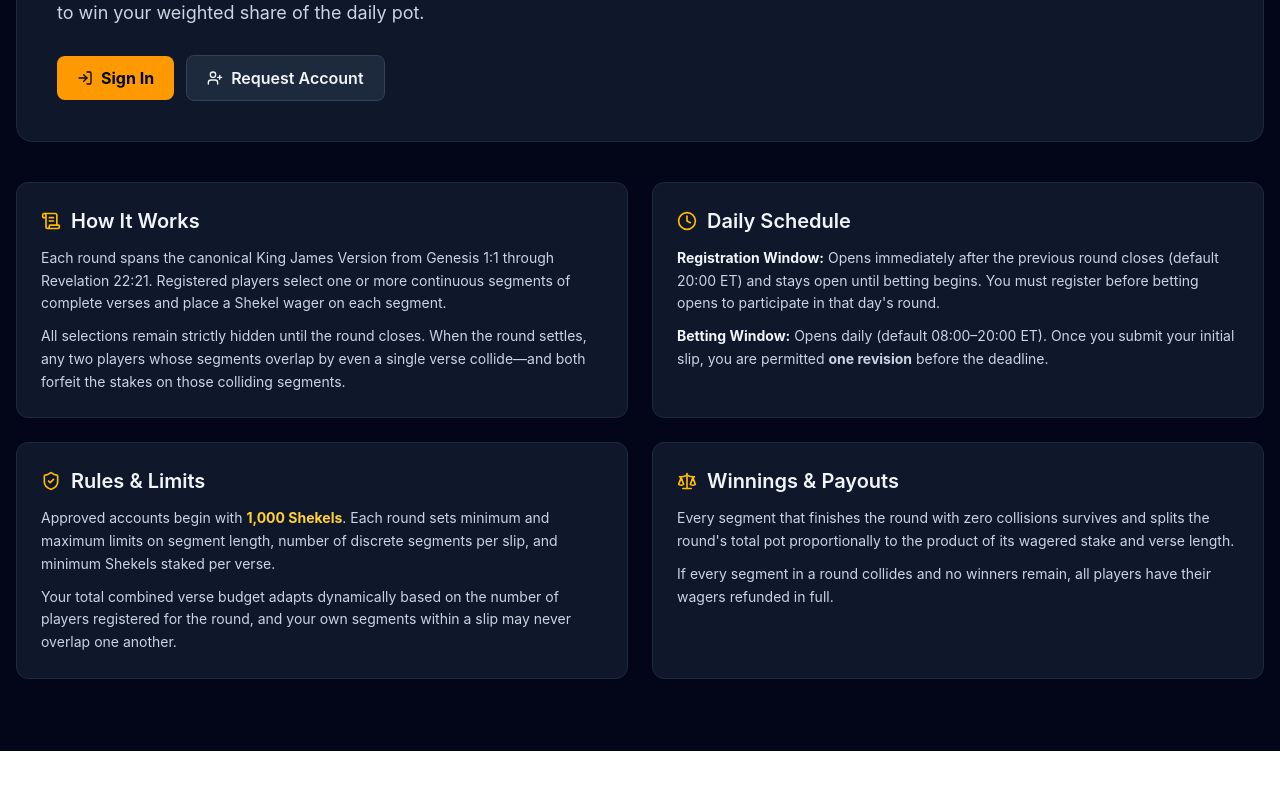
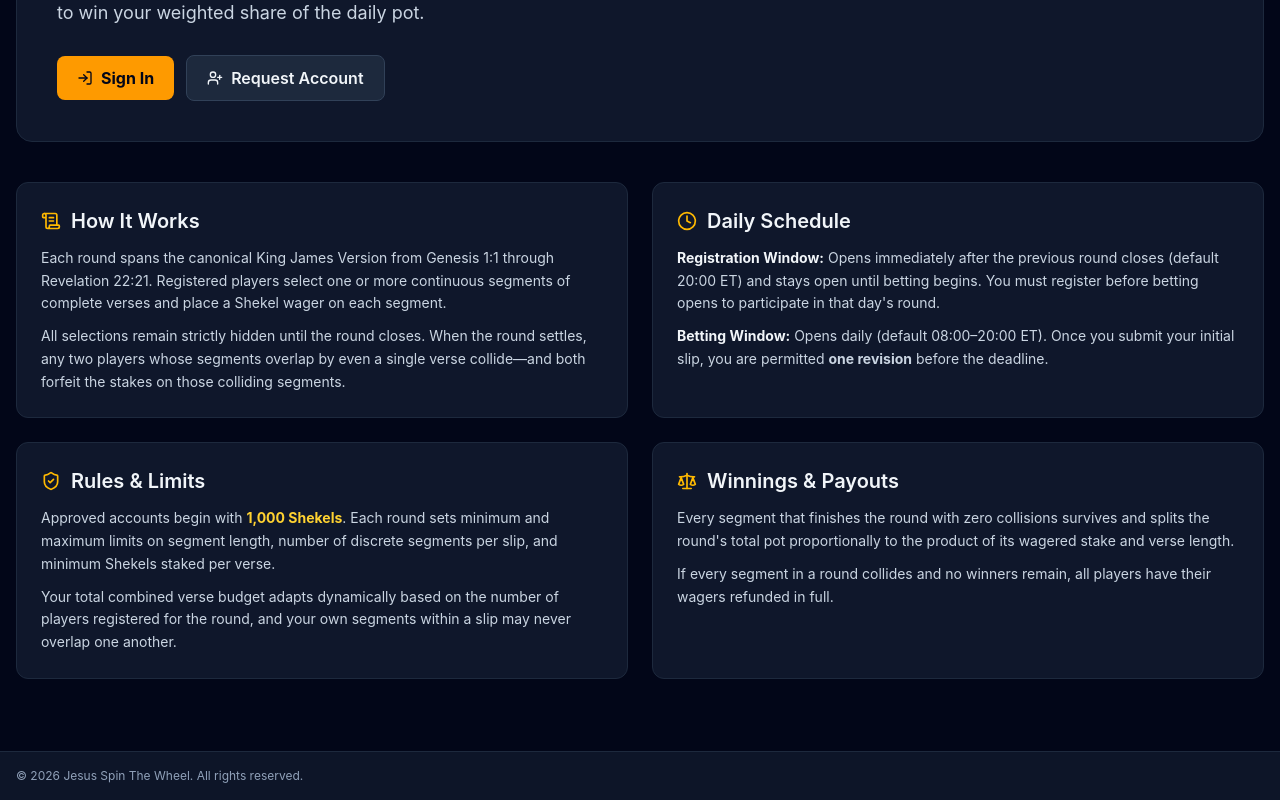
Before and after one commit to Axel-314159/KJV-Gambling-Sim-App, a React (Vite) app in the folder frontend/: page / in a window 1280 px wide. Shown: the part 290-1090 px from the top of the page. Before the commit the page ends 1041 px from the top, so only its background shows below. Built offline with nearby package versions, Linux system fonts and the light colour scheme; no server answers.

Commit message:
Add proto footer to Layout and Auth pages

```diff
--- /dev/null
+++ b/frontend/src/components/Footer.tsx
@@ -0,0 +1,13 @@
+export function Footer() {
+  const currentYear = new Date().getFullYear();
+
+  return (
+    <footer className="border-t border-slate-800 bg-slate-900/90 text-slate-400 text-xs">
+      <div className="max-w-7xl mx-auto px-4 py-4 flex flex-col sm:flex-row items-center justify-between gap-2">
+        <p>
+            &copy; {currentYear} Jesus Spin The Wheel. All rights reserved.
+        </p>
+      </div>
+    </footer>
+  );
+}
--- a/frontend/src/components/Layout.tsx
+++ b/frontend/src/components/Layout.tsx
@@ -3,6 +3,7 @@ import { BookOpen, Coins, BarChart3, User, ShieldAlert, LogOut, LogIn, UserPlus,
 import type { UserProfile } from '../types/api';
 import { apiFetch } from '../lib/api';
 import { useQueryClient } from '@tanstack/react-query';
+import { Footer } from './Footer';
 
 export function Layout({ user }: { user: UserProfile | null }) {
   const location = useLocation();
@@ -98,6 +99,8 @@ export function Layout({ user }: { user: UserProfile | null }) {
       <main className="flex-1 max-w-7xl w-full mx-auto px-4 py-6">
         <Outlet />
       </main>
+
+      <Footer />
     </div>
   );
 }
--- a/frontend/src/pages/AuthPages.tsx
+++ b/frontend/src/pages/AuthPages.tsx
@@ -2,6 +2,19 @@ import { useState } from 'react';
 import { Link, useSearchParams, useNavigate } from 'react-router-dom';
 import { useQueryClient } from '@tanstack/react-query';
 import { apiFetch, ApiError } from '../lib/api';
+import type { ReactNode } from 'react';
+import { Footer } from '../components/Footer';
+
+function AuthShell({ children }: { children: ReactNode }) {
+  return (
+    <div className="min-h-screen bg-slate-950 text-slate-100 flex flex-col">
+      <div className="flex-1 flex items-center justify-center p-4">
+        {children}
+      </div>
+      <Footer />
+    </div>
+  );
+}
 
 export function LoginPage() {
   const [username, setUsername] = useState('');
@@ -23,6 +36,7 @@ export function LoginPage() {
   };
 
   return (
+    <AuthShell>
       <div className="min-h-screen bg-slate-950 text-slate-100 flex items-center justify-center p-4">
         <form onSubmit={handleSubmit} className="w-full max-w-md bg-slate-900 border border-slate-800 rounded-xl p-6 space-y-4">
           <h1 className="text-xl font-bold text-amber-400">Sign In to JSTW</h1>
@@ -51,6 +65,7 @@ export function LoginPage() {
           </p>
         </form>
       </div>
+    </AuthShell>
   );
 }
 
@@ -74,6 +89,7 @@ export function SignupPage() {
   };
 
   return (
+    <AuthShell>
       <div className="min-h-screen bg-slate-950 text-slate-100 flex items-center justify-center p-4">
         <div className="w-full max-w-md bg-slate-900 border border-slate-800 rounded-xl p-6 space-y-4">
           <h1 className="text-xl font-bold text-amber-400">Request Player Account</h1>
@@ -107,6 +123,7 @@ export function SignupPage() {
           )}
         </div>
       </div>
+    </AuthShell>
   );
 }
 
@@ -133,6 +150,7 @@ export function ActivatePasswordPage() {
   };
 
   return (
+    <AuthShell>
       <div className="min-h-screen bg-slate-950 text-slate-100 flex items-center justify-center p-4">
         <form onSubmit={handleActivate} className="w-full max-w-md bg-slate-900 border border-slate-800 rounded-xl p-6 space-y-4">
           <h1 className="text-xl font-bold text-amber-400">Set Password & Claim 1,000 Shekels</h1>
@@ -151,5 +169,6 @@ export function ActivatePasswordPage() {
           </button>
         </form>
       </div>
+    </AuthShell>
   );
 }
```
Lines whose indentation alone changed are shown as unchanged.
